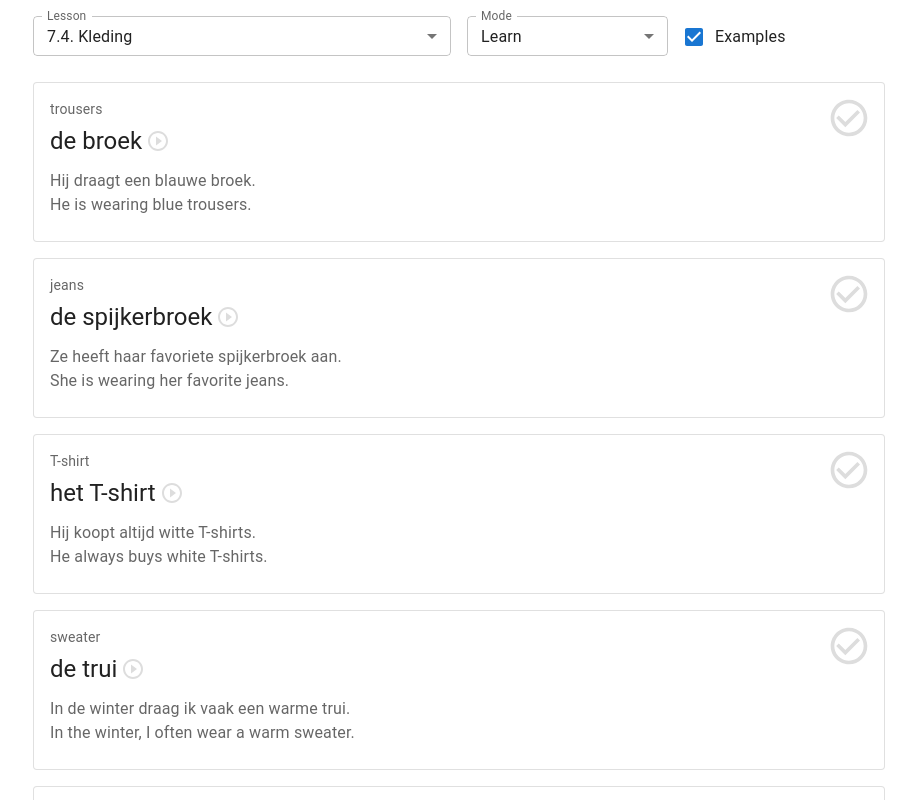
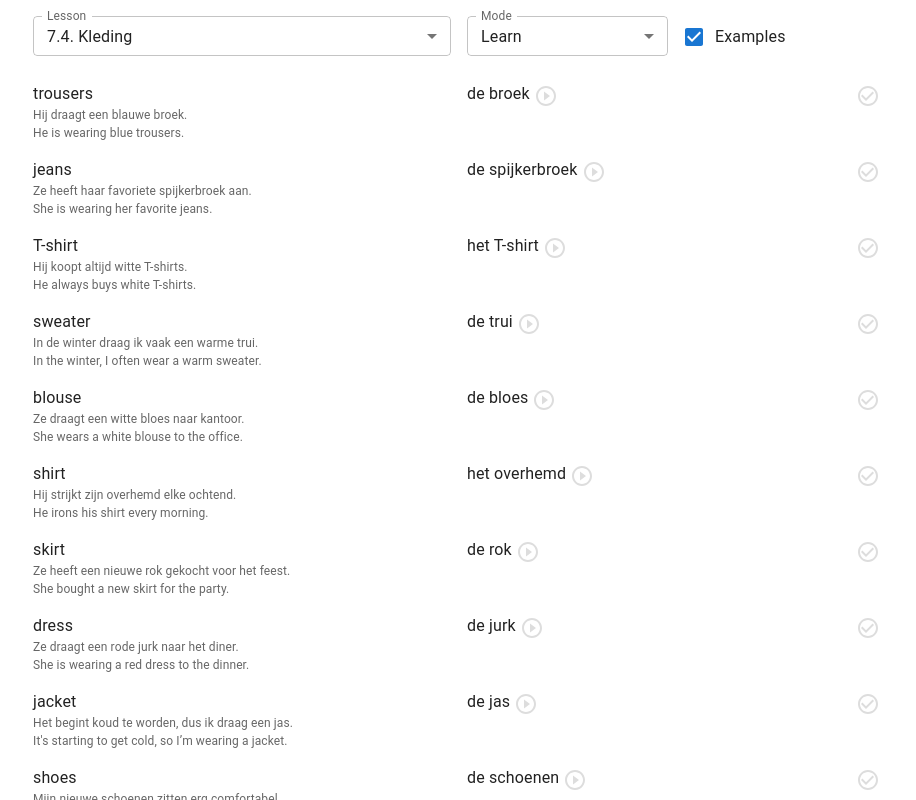
Before and after one commit to vermi321/vocabulary, a React (Vite) app: page / in a window 1280 px wide. Shown: the top 800 px of the page, without its empty margins (181-1097 px from the left). Built offline with nearby package versions, Linux system fonts and the light colour scheme.

Commit message:
Change layout

```diff
--- a/src/App.tsx
+++ b/src/App.tsx
@@ -2,8 +2,6 @@ import { useCallback, useEffect, useMemo, useRef, useState } from "react";
 import wordlist from "./assets/wordlists.json";
 import {
   Box,
-  Card,
-  CardContent,
   Container,
   FormControl,
   InputLabel,
@@ -165,14 +163,15 @@ const Word = ({
 
   const sx = useMemo(
     () => ({
+      position: "relative",
+      "& .translation:hover": {
         cursor: "pointer",
-      "&:hover": {
         "& .pronounciation": {
           color: "#333",
         },
       },
       ...(mode === Mode.Check && {
-        "& .translation": {
+        "& .translation, & .examples": {
           visibility: isActive ? "visible" : "hidden",
         },
       }),
@@ -181,17 +180,14 @@ const Word = ({
   );
 
   return (
-    <Box ref={wordRef} onClick={onPlay} sx={sx}>
-      <Card variant="outlined" sx={{ position: "relative" }}>
-        <CardContent>
-          <Typography sx={{ fontSize: 14 }} color="text.secondary" gutterBottom>
-            {word.english}
-          </Typography>
-          <Box className="translation">
-            <Typography
-              variant="h5"
-              sx={{ display: "flex", alignItems: "center" }}
-            >
+    <Box ref={wordRef} sx={sx}>
+      <Grid container spacing={2}>
+        <Grid xs={6}>
+          <Typography>{word.english}</Typography>
+        </Grid>
+        <Grid xs={6}>
+          <Box className="translation" onClick={onPlay}>
+            <Typography sx={{ display: "flex", alignItems: "center" }}>
               <Box>{word.dutch}</Box>
               <Icon sx={{ fontSize: 24, marginLeft: "4px" }}>
                 <PlayCircleOutlineIcon
@@ -201,16 +197,24 @@ const Word = ({
                 />
               </Icon>
             </Typography>
+          </Box>
+        </Grid>
+      </Grid>
       {showExamples && (
-              <Typography sx={{ mt: 1.5 }} color="text.secondary">
+        <Typography
+          color="text.secondary"
+          className="examples"
+          sx={{ fontSize: 12 }}
+        >
           <Box>{word.example}</Box>
           <Box>{word.translation}</Box>
         </Typography>
       )}
-            <Box sx={{ position: "absolute", top: 5, right: 5 }}>
+      <Box sx={{ position: "absolute", top: 5, right: 0 }}>
         <IconButton
+          size="small"
           sx={{
-                  fontSize: 44,
+            fontSize: 24,
             color: checked ? "#16b06c" : "#ddd",
           }}
           onClick={(e) => {
@@ -226,15 +230,10 @@ const Word = ({
         </IconButton>
       </Box>
     </Box>
-        </CardContent>
-      </Card>
-    </Box>
   );
 };
 
 export const App = () => {
-  const [audioSrc, setAudioSrc] = useState<string | null>(null);
-
   const wordsTransformed = useMemo(
     () =>
       wordlist.map((entry) => ({
@@ -244,7 +243,12 @@ export const App = () => {
     []
   );
 
-  const [initialLessonId] = useState(() => {
+  const [audioSrc, setAudioSrc] = useState<string | null>(null);
+  const [mode, setMode] = useState(() => {
+    const storedMode = Number(localStorage.mode);
+    return Mode[storedMode] ? storedMode : Mode.Learn;
+  });
+  const [lessonId, setLessonId] = useState(() => {
     const storedLesson = localStorage.lessonId;
     const allLessons = wordsTransformed.map((entry) => entry.id);
     const latestLesson = wordsTransformed.slice(-1)[0].id;
@@ -252,17 +256,12 @@ export const App = () => {
       ? storedLesson
       : latestLesson;
   });
-  const [mode, _setMode] = useState(() => {
-    const storedMode = Number(localStorage.mode);
-    return Mode[storedMode] ? storedMode : Mode.Learn;
-  });
-  const [showExamples, _setShowExamples] = useState(
+  const [showExamples, setShowExamples] = useState(
     () => localStorage.examples !== "false"
   );
   const [learntWords, _setLearntWords] = useState(() =>
     JSON.parse(localStorage.learntWords || "{}")
   );
-  const [lessonId, _setLessonId] = useState(initialLessonId);
 
   const isWordLearnt = useCallback(
     (word: Word) => learntWords[lessonId]?.includes(word.dutch),
@@ -294,20 +293,11 @@ export const App = () => {
     [lessonId, learntWords]
   );
 
-  const setMode = useCallback((mode: Mode) => {
+  useEffect(() => {
     localStorage.mode = mode;
-    _setMode(mode);
-  }, []);
-
-  const setShowExamples = useCallback((showExamples: boolean) => {
+    localStorage.lessonId = lessonId;
     localStorage.examples = showExamples;
-    _setShowExamples(showExamples);
-  }, []);
-
-  const setLessonId = useCallback((lessonId: string) => {
-    localStorage.lessonId = lessonId;
-    _setLessonId(lessonId);
-  }, []);
+  }, [mode, showExamples, lessonId]);
 
   const onPlay = useCallback(
     (word: Word) =>
```
Lines whose indentation alone changed are shown as unchanged.
